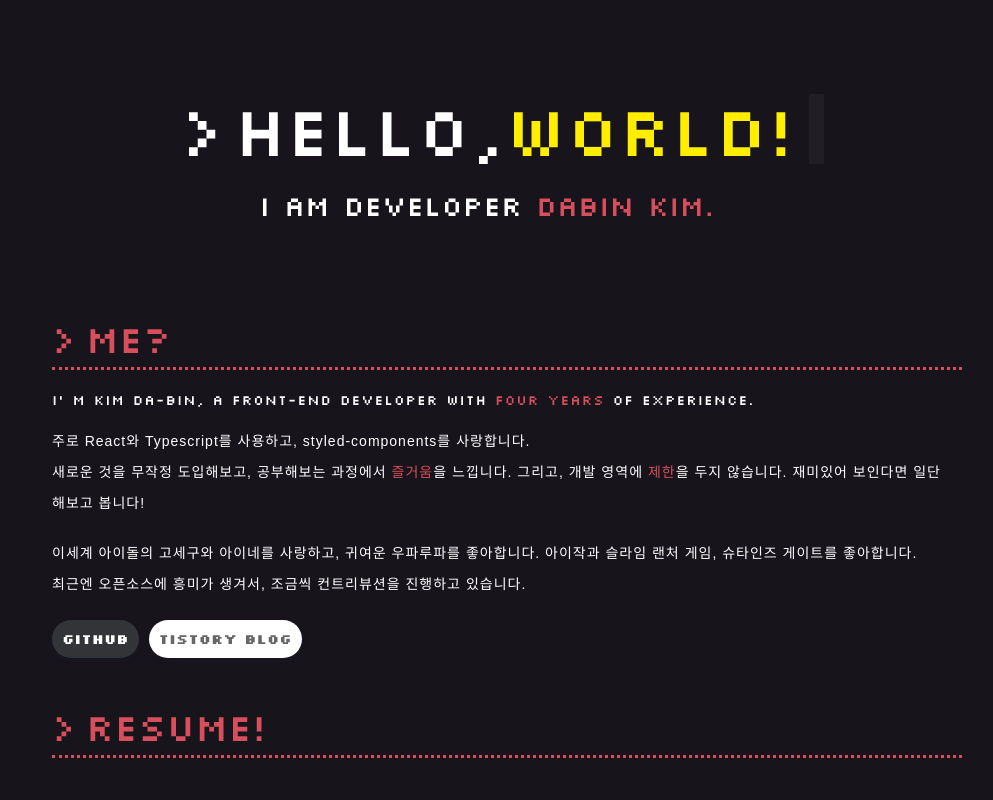
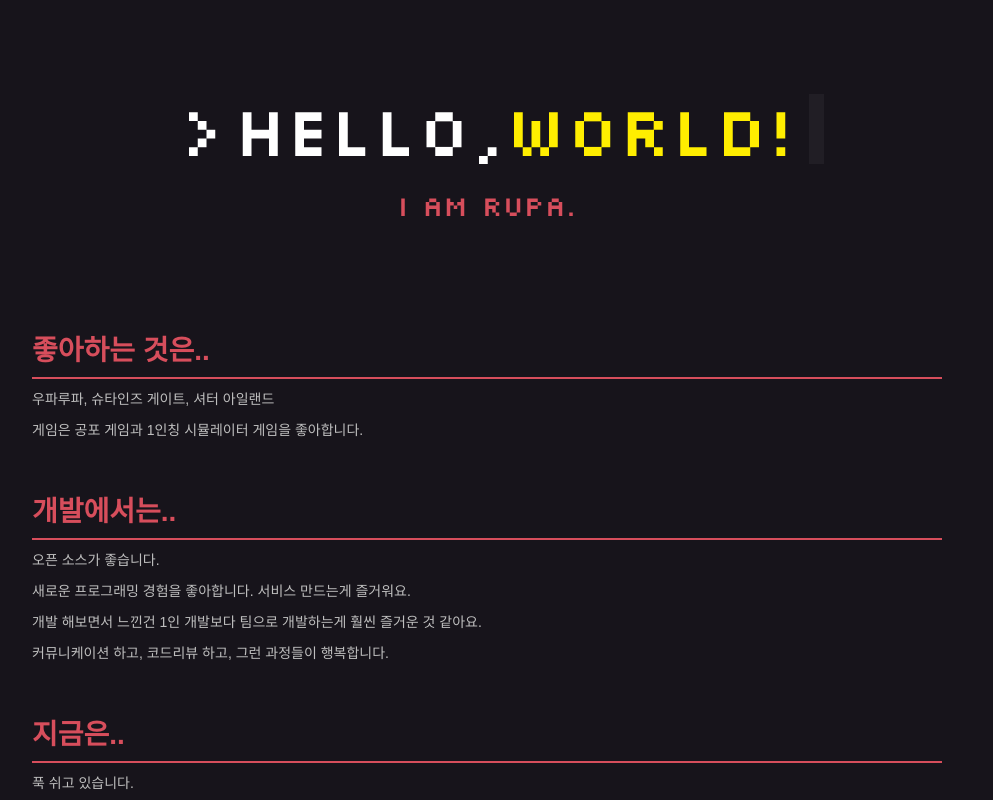
Before and after one commit to upa-r-upa/profile, a Gatsby site: page / in a window 1280 px wide. Shown: the whole page, without its empty margins (153-1146 px from the left). Built offline with nearby package versions, Linux system fonts and the light colour scheme; Gatsby itself is replaced by a stand-in of ours; a web font is replaced by a local one.

Commit message:
💬 feat: Change main content

```diff
--- a/src/assets/data/resume.ts
+++ /dev/null
@@ -1,104 +0,0 @@
-export interface ResumeProject {
-  title: string;
-  description: string;
-  period: [Date, Date];
-  libraries: Array<string>;
-  tasks: Array<string>;
-}
-
-export interface Resume {
-  team: string;
-  period: [Date, Date];
-  projects: Array<ResumeProject>;
-}
-
-const ResumeList: Array<Resume> = [
-  {
-    team: 'Spoqa',
-    period: [new Date(2022, 10), new Date(2023, 1)],
-    projects: [],
-  },
-  {
-    team: 'Famoz',
-    period: [new Date(2019, 1), new Date(2022, 5)],
-    projects: [
-      {
-        title: 'DL 건설 e편한세상 리뉴얼 웹 개발',
-        description: 'e편한세상 웹 페이지의 리뉴얼 개발 프로젝트',
-        period: [new Date(2022, 0), new Date(2022, 5)],
-        libraries: ['React', 'Typescript', 'Mobx', 'gsap', 'styled-components'],
-        tasks: [
-          '웹 성능 최적화로 속도 약 10% 향상 (Google lighthouse 기준)',
-          '퍼블리싱 진행 된 프로젝트의 API 연동 및 기능 개발 위주 진행',
-          '반복되는 작업의 스크립트 작성을 통한 자동화',
-          '폴더 구조 수정 및 이름, 참조 수정 등의 자동화 스크립트 작성 (작업 기간 50% 단축)',
-          '200개 이상의 파일 특정 내용 작성 자동화 스크립트 작성',
-        ],
-      },
-      {
-        title: '서버리스 솔루션 서비스 웹 2차 개발 (MVP)',
-        description: '자사 신규 서버리스 솔루션 서비스 MVP 웹 개발 프로젝트 (2차)',
-        period: [new Date(2021, 6), new Date(2022, 5)],
-        libraries: ['React', 'Typescript', 'Electron', 'Mobx', 'Fabric.js', 'Antd'],
-        tasks: [
-          '사용자의 수정이 잦은 계층 구조(트리 데이터) 데이터 조회/수정 기능 제작',
-          'API 기반의 Fabric.js Canvas UI 관리 기능 제작',
-        ],
-      },
-      {
-        title: 'Koelnmesse wayfinding 서비스 웹 추가 기능 개발',
-        description: '독일 Koelnmesse 국제 무역 박람회 길 안내 서비스 웹',
-        period: [new Date(2021, 2), new Date(2021, 7)],
-        libraries: ['React', 'Typescript', 'Redux-observable', 'RxJS', 'React-Konva'],
-        tasks: [
-          '반응형 웹을 위한 폴더 구조 설계 및 템플릿 제작으로 개발 생산성 향상',
-          '기존 6할 이상 제작되었던 반응형 웹의 개발 구조를 점진적으로 개선하여 10할까지 구현',
-          '기개발된 프로젝트의 PWA 작업과 버그 수정 및 일부 기능 추가 개발',
-          'Lazy import 기능을 통한 code splitting 및 이미지 캐싱 등을 통한 최적화',
-        ],
-      },
-      {
-        title: '서버리스 솔루션 서비스 웹 1차 개발',
-        description: '자사 신규 서버리스 솔루션 서비스 웹',
-        period: [new Date(2021, 0), new Date(2021, 9)],
-        libraries: ['React', 'Typescript', 'Redux-observable', 'RxJS', 'styled-components'],
-        tasks: [
-          'Git convention/branch 관리 전략 성립 및 Issue/PR template을 활용한 소스 관리 도입',
-          'Github Action을 통한 CI 제작으로 개발 생산성 향상',
-          '재사용 가능한 공통 UI 컴포넌트(Popover, Select, Modal 등) 구현',
-          '트리 데이터의 관리(수정/추가/삭제) 및 재귀 방식을 통한 렌더링 구현',
-        ],
-      },
-    ],
-  },
-  {
-    team: 'Wier',
-    period: [new Date(2019, 5), new Date(2021, 9)],
-    projects: [
-      {
-        title: '게임 데이터 분석 커뮤니티',
-        description: '채팅 기능, 게시판 등을 갖춘 게임 데이터 분석 커뮤니티 웹',
-        period: [new Date(2020, 7), new Date(2021, 9)],
-        libraries: ['React', 'Next.js', 'Typescript', 'Redux-thunk', 'styled-components'],
-        tasks: [
-          'Next.js를 사용한 SSR 페이지 제작으로 SEO 진행',
-          '게임 통계 페이지, 마이페이지 등의 전반적인 프론트 구현 및 반응형 작업 (채팅 제외)',
-          '런칭 이후 피드백을 통한 점진적인 웹 개선',
-        ],
-      },
-      {
-        title: '브랜드 매장 관리 애플리케이션',
-        description: '상품 결제와 매장 제품 관리를 도와주는 AI 시스템 Hybrid App',
-        period: [new Date(2019, 5), new Date(2019, 7)],
-        libraries: ['Ionic', 'Angular', 'Canvas', 'SCSS'],
-        tasks: [
-          '기개발된 Ionic app의 기능 추가 작업 진행',
-          'Canvas를 활용한 사진 속 특정 좌표의 컨텐츠 표기 기능 개발',
-          '매장 내 상품의 결제 안내 페이지 및 상세 페이지 구현',
-        ],
-      },
-    ],
-  },
-];
-
-export default ResumeList;
--- a/src/components/templates/Layout/index.tsx
+++ b/src/components/templates/Layout/index.tsx
@@ -3,7 +3,6 @@ import 'styles/font.css';
 import React from 'react';
 import { ThemeProvider } from 'styled-components';
 
-import useResizeObserver from 'hooks/useResizeObserver';
 import { GlobalStyle } from 'styles/GlobalStyle';
 import getTheme from 'styles/theme';
 
@@ -12,12 +11,8 @@ interface Props {
 }
 
 const Layout = ({ children }: Props) => {
-  const { targetRef, size } = useResizeObserver();
-
-  targetRef.current = document.body;
-
   return (
-    <ThemeProvider theme={getTheme(size.width || document.body.clientWidth)}>
+    <ThemeProvider theme={getTheme(document.body.clientWidth)}>
       <GlobalStyle />
       {children}
     </ThemeProvider>
--- a/src/pages/index.tsx
+++ b/src/pages/index.tsx
@@ -2,7 +2,6 @@ import { HeadFC } from 'gatsby';
 import * as React from 'react';
 import styled, { keyframes } from 'styled-components';
 
-import ResumeList, { Resume, ResumeProject } from 'assets/data/resume';
 import { FillButton } from 'components/Button/styled';
 import { getPeriodFormatDate } from 'utils/date';
 
@@ -37,13 +36,9 @@ const Highlight = styled.span`
   font-weight: 500;
 `;
 
-const Bold = styled.span`
-  font-weight: 500;
-`;
-
-const ContentTitle = styled(Bold)`
-  display: block;
-  margin-bottom: 1.5rem;
+const SubTitle = styled.div`
+  font-size: ${(props) => props.theme.fontSize.h2};
+  text-align: left;
   font-family: ${(props) => props.theme.fontFamily.special};
 `;
 
@@ -54,193 +49,6 @@ const CursorAnimation = keyframes`
 
   50%, 85% {
     opacity: 0;
-  }
-`;
-
-const ButtonsWrapper = styled.div`
-  display: flex;
-  align-items: center;
-  margin-top: 1rem;
-`;
-
-const Button = styled(FillButton)`
-  svg {
-    display: inline-block;
-    margin-right: 1rem;
-    font-size: ${(props) => props.theme.fontSize.sub};
-  }
-
-  background-color: #fff;
-  font-family: ${(props) => props.theme.fontFamily.special};
-`;
-
-const GithubButton = styled(Button).attrs({ buttonColor: 'light' })`
-  background-color: #323437;
-  margin-right: 1rem;
-`;
-
-const Link = styled.a`
-  display: block;
-`;
-
-const SubTitle = styled.div`
-  font-size: ${(props) => props.theme.fontSize.h2};
-  text-align: left;
-  font-family: ${(props) => props.theme.fontFamily.special};
-`;
-
-const Section = styled.div`
-  color: ${(props) => props.theme.color.text.light};
-  width: 100%;
-  margin-bottom: 2rem;
-  padding-left: 2rem;
-
-  ${({ theme }) => theme.mediaQuery.mobile} {
-    margin-right: auto;
-    margin-left: auto;
-    padding-left: 0;
-  }
-`;
-
-const Title = styled.div`
-  color: ${(props) => props.theme.color.primary};
-  margin-left: 2rem;
-  font-size: ${(props) => props.theme.fontSize.h1};
-  font-family: ${(props) => props.theme.fontFamily.special};
-  border-bottom: 0.3rem dotted ${(props) => props.theme.color.primary};
-
-  &:before {
-    content: '>';
-    padding-right: 1rem;
-  }
-
-  ${({ theme }) => theme.mediaQuery.mobile} {
-    margin-left: 0;
-  }
-`;
-
-const Content = styled.div`
-  padding: 2rem;
-  font-size: ${(props) => props.theme.fontSize.content};
-  letter-spacing: 0.1rem;
-
-  ${({ theme }) => theme.mediaQuery.mobile} {
-    padding: 2rem 0;
-  }
-`;
-
-const ContentList = styled.ul``;
-
-const Item = styled.li`
-  margin-bottom: 2rem;
-
-  ${({ theme }) => theme.mediaQuery.tabletAndPC} {
-    line-height: 2.2;
-  }
-
-  ${({ theme }) => theme.mediaQuery.mobile} {
-    line-height: 1.7;
-  }
-`;
-
-const Team = styled.div`
-  margin-top: 5rem;
-
-  ${({ theme }) => theme.mediaQuery.mobile} {
-    margin-top: 1rem;
-  }
-`;
-
-const TeamTitle = styled(ContentTitle)`
-  font-size: ${(props) => props.theme.fontSize.h2};
-
-  ${Highlight} {
-    color: ${(props) => props.theme.color.secondary};
-  }
-
-  &:first-child {
-    margin-top: 0rem;
-  }
-`;
-
-const ProjectSpec = styled.p`
-  margin-bottom: 0.5rem;
-  font-family: ${(props) => props.theme.fontFamily.special};
-  font-size: ${(props) => props.theme.fontSize.sub};
-`;
-
-const ResumeItem = styled.li`
-  margin-bottom: 0.2rem;
-  font-size: ${(props) => props.theme.fontSize.sub};
-  letter-spacing: 0.15rem;
-
-  &:before {
-    content: '>_';
-    padding-right: 1.5rem;
-    font-size: ${(props) => props.theme.fontSize.h4};
-    font-family: ${(props) => props.theme.fontFamily.special};
-    letter-spacing: -0.8rem;
-  }
-`;
-
-const ResumeWrapper = styled.ul``;
-
-const Project = styled.div`
-  margin-bottom: 5rem;
-
-  &:nth-child(odd) {
-    ${ProjectSpec}, ${ResumeItem}::before {
-      color: ${(props) => props.theme.color.secondary};
-    }
-  }
-
-  &:nth-child(even) {
-    ${ProjectSpec}, ${ResumeItem}::before {
-      color: ${(props) => props.theme.color.primary};
-    }
-  }
-
-  &:last-child {
-    margin-bottom: 0rem;
-  }
-`;
-
-const ProjectTitle = styled.p`
-  font-weight: 500;
-  margin-bottom: 0.5rem;
-`;
-
-const Darken = styled.span`
-  color: ${(props) => props.theme.color.text.dark};
-`;
-
-const ProjectDescription = styled.p`
-  margin-bottom: 1rem;
-  color: ${(props) => props.theme.color.text.dark};
-  letter-spacing: 0.2rem;
-  letter-spacing: 0.1rem;
-`;
-
-const Information = styled.div`
-  display: flex;
-  align-items: center;
-  font-size: ${(props) => props.theme.fontSize.content};
-  font-family: ${(props) => props.theme.fontFamily.special};
-
-  ${Link} {
-    border-bottom: 0.1rem solid transparent;
-
-    &:hover {
-      border-bottom: 0.1rem solid ${(props) => props.theme.color.primary};
-    }
-  }
-`;
-
-const InfoLabel = styled.p`
-  margin-right: 1rem;
-
-  &:after {
-    content: ':';
   }
 `;
 
@@ -318,6 +126,29 @@ const TextPart = styled.span<{ delaySecond: number }>`
   }
 `;
 
+const Title = styled.h3`
+  font-size: ${(props) => props.theme.fontSize.h2};
+  font-weight: bold;
+  margin-bottom: 1rem;
+  color: ${(props) => props.theme.color.primary};
+  border-bottom: 2px solid ${(props) => props.theme.color.primary};
+  padding-bottom: 0.5rem;
+`;
+
+const Card = styled.div`
+  padding: 2rem;
+
+  p {
+    margin-bottom: 1rem;
+    color: ${(props) => props.theme.color.text.dark};
+  }
+
+  p:first-child {
+    font-weight: bold;
+    color: ${(props) => props.theme.color.primary};
+  }
+`;
+
 const typingAnimationText = 'HELLO, World!';
 const partAnimation = 0.3;
 
@@ -332,102 +163,59 @@ const IndexPage = () => {
     ));
   };
 
-  const getFormattedLibraries = (libraries: Array<string>): string => {
-    return libraries.join(', ');
-  };
-
-  const renderProjects = (projects: Array<ResumeProject>): React.ReactNode => {
-    return projects.map(({ title, period, description, libraries, tasks }) => (
-      <Project key={title}>
-        <ProjectTitle>
-          {title} <Darken>{`[${getPeriodFormatDate(...period)}]`}</Darken>
-        </ProjectTitle>
-        <ProjectSpec>{getFormattedLibraries(libraries)}</ProjectSpec>
-        <ProjectDescription>{description}</ProjectDescription>
-
-        <ResumeWrapper>
-          {tasks.map((task) => (
-            <ResumeItem key={task}>{task}</ResumeItem>
-          ))}
-        </ResumeWrapper>
-      </Project>
-    ));
-  };
-
-  const renderResumeList = (resumeList: Array<Resume>): React.ReactNode => {
-    return resumeList.map((team) => (
-      <Team key={team.team}>
-        <TeamTitle>
-          <Highlight>@{team.team}</Highlight> ({`${getPeriodFormatDate(...team.period)}`})
-        </TeamTitle>
-
-        {renderProjects(team.projects)}
-      </Team>
-    ));
-  };
-
   return (
     <Wrapper>
       <MainSection>
         <MainTitle>{renderMainAnimation()}</MainTitle>
 
         <SubTitle>
-          I am developer <Highlight>Dabin Kim.</Highlight>
+          <Highlight>I am Rupa.</Highlight>
         </SubTitle>
       </MainSection>
+      <ContentSection>
+        <Card>
+          <Title>좋아하는 것은..</Title>
+          <p>우파루파, 슈타인즈 게이트, 셔터 아일랜드</p>
+          <p>게임은 공포 게임과 1인칭 시뮬레이터 게임을 좋아합니다.</p>
+        </Card>
 
-      <ContentSection>
-        <Section>
-          <Title>ME?</Title>
-          <Content>
-            <ContentTitle>
-              I&#39; m Kim Da-bin, a front-end developer with<Highlight> four years</Highlight> of experience.
-            </ContentTitle>
+        <Card>
+          <Title>개발에서는..</Title>
+          <p>오픈 소스가 좋습니다.</p>
+          <p>새로운 프로그래밍 경험을 좋아합니다. 서비스 만드는게 즐거워요.</p>
+          <p>개발 해보면서 느낀건 1인 개발보다 팀으로 개발하는게 훨씬 즐거운 것 같아요.</p>
+          <p>커뮤니케이션 하고, 코드리뷰 하고, 그런 과정들이 행복합니다.</p>
+        </Card>
 
-            <ContentList>
-              <Item>
-                주로 React와 Typescript를 사용하고, styled-components를 사랑합니다.
-                <br /> 새로운 것을 무작정 도입해보고, 공부해보는 과정에서 <Highlight>즐거움</Highlight>을 느낍니다.
-                그리고, 개발 영역에 <Highlight>제한</Highlight>을 두지 않습니다. 재미있어 보인다면 일단 해보고 봅니다!
-                <br />
-              </Item>
+        <Card>
+          <Title>지금은..</Title>
+          <p>푹 쉬고 있습니다.</p>
+          <p>게임 백엔드 개발을 하고 있습니다.</p>
+          <p>사용하고 싶은 앱을 1인 개발하고 있습니다.</p>
+        </Card>
 
-              <Item>
-                이세계 아이돌의 고세구와 아이네를 사랑하고, 귀여운 우파루파를 좋아합니다. 아이작과 슬라임 랜처 게임,
-                슈타인즈 게이트를 좋아합니다. <br />
-                최근엔 오픈소스에 흥미가 생겨서, 조금씩 컨트리뷰션을 진행하고 있습니다.
-              </Item>
-            </ContentList>
+        <Card>
+          <Title>팀 활동은..</Title>
+          <p>NBB에서 활동하고 있습니다. 재밌는 게임을 만들고 싶은데 어려워요.</p>
+          <p>팀 이름 뜻은 Not blond beard인데.. 이름 자동 생성기를 돌렸더니 저렇게 됐습니다.</p>
+          <p>금발 수염이 아니라는게 무슨 뜻이 있는지는 잘 모르겠습니다...</p>
+          <p>그렇지만 이제 익숙해져서 정감 가고 좋아요.</p>
+        </Card>
 
-            <ButtonsWrapper>
-              <Link href={'https://github.com/upa-r-upa'}>
-                <GithubButton>Github</GithubButton>
-              </Link>
+        <Card>
+          <Title>취미는..</Title>
+          <p>소설보기, 만화 보기, 애니메이션 보기, 영화 보기, 게임 입니다.</p>
+          <p>가끔 가다가 자기계발서 보는것도 좋아합니다.</p>
+          <p>요 근래는 미움 받을 용기를 읽고 있어요. 내용이 참 좋아요.</p>
+          <p>애니메이션으로는 최근은 명탐정 코난 정주행 중입니다. 매 편마다 사람이 죽는건 참 잔인한 일입니다..</p>
+        </Card>
 
-              <Link href={'https://kimdabin.tistory.com'}>
-                <Button>Tistory blog</Button>
-              </Link>
-            </ButtonsWrapper>
-          </Content>
-        </Section>
-
-        <Section>
-          <Title>Resume!</Title>
-          <Content>{renderResumeList(ResumeList)}</Content>
-        </Section>
-
-        <Section>
-          <Title>More?</Title>
-
-          <Content>
-            <Information>
-              <InfoLabel>Email</InfoLabel>
-              <Highlight>
-                <Link href="mailto:me@upa-r-upa.com">me@upa-r-upa.com</Link>
-              </Highlight>
-            </Information>
-          </Content>
-        </Section>
+        <Card>
+          <Title>가치관은..</Title>
+          <p>All is well.</p>
+          <p>항상 즐겁게 살고 싶습니다.</p>
+          <p>나름 즐겁고 행복한 것 같아요.</p>
+        </Card>
       </ContentSection>
     </Wrapper>
   );
```
Also changed, not shown: src/pages/404.tsx (+37 -3 lines).
